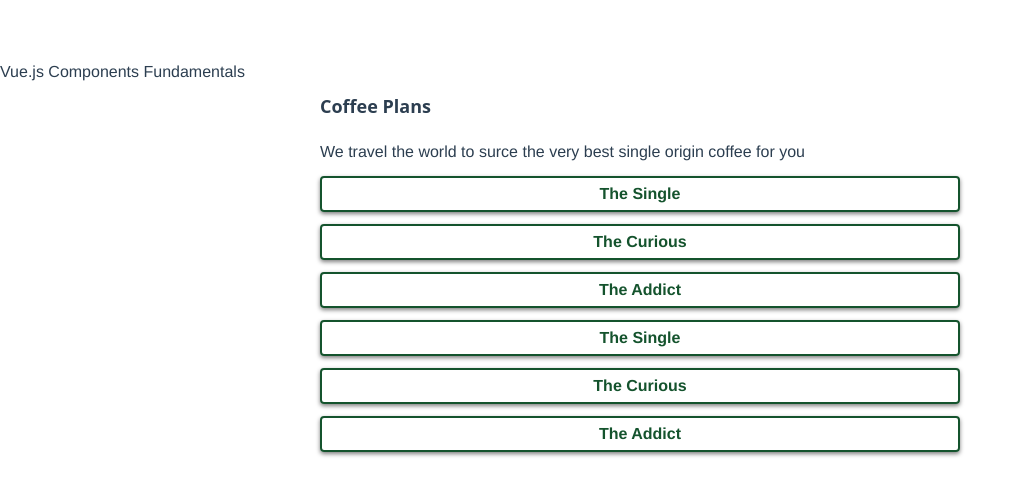
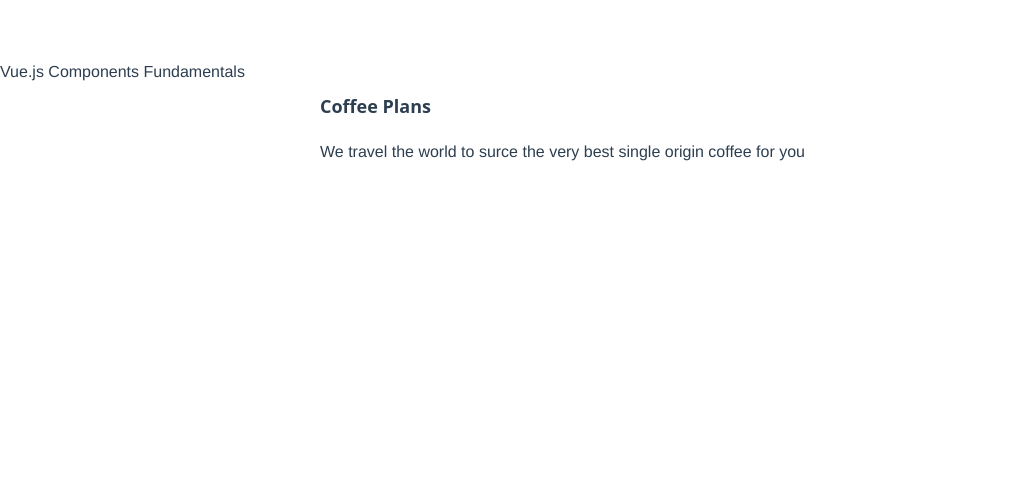
Before and after one commit to TKadyear/vue3-components, a Vue app: page / in a window 1280 px wide. Shown: the top 496 px of the page, without its empty margins (0-1026 px from the left). Built offline with nearby package versions, Linux system fonts and the light colour scheme.

Commit message:
Structure of a Prop-part 1

```diff
--- a/src/components/PlansCoffee.vue
+++ b/src/components/PlansCoffee.vue
@@ -2,10 +2,7 @@
   <div class="content flex flex-col justify-center w-2/4 m-auto gap-3">
     <h1>Coffee Plans</h1>
     <h2>We travel the world to surce the very best single origin coffee for you</h2>
-    <ButtonPlans v-for="plan in plans" :key="plan" :name="plan"></ButtonPlans>
-    <ButtonPlans name="The Single"></ButtonPlans>
-    <ButtonPlans name="The Curious"></ButtonPlans>
-    <ButtonPlans name="The Addict"></ButtonPlans>
+    <ButtonPlans v-for="plan in props" :key="plan" :name="plan"></ButtonPlans>
   </div>
 </template>
 <script>
@@ -17,10 +14,11 @@ export default {
   },
   data() {
     return {
-      plans: ['The Single', 'The Curious', 'The Addict']
+      otherPlans: ['The Single', 'The Curious', 'The Addict']
 
     }
-  }
+  },
+  props: ['name', 'test']
 }
 </script>
 <style scoped>
```
